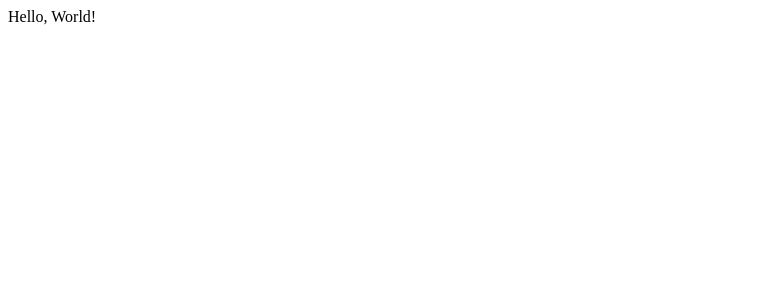
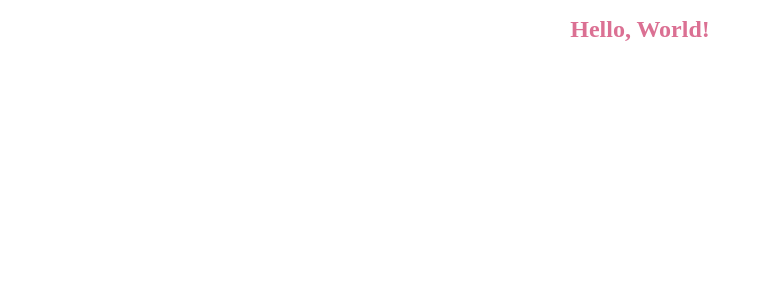
Before and after one commit to caspg/space-exp, a React app: page / in a window 1280 px wide. Shown: the top 300 px of the page, without its empty margins (0-763 px from the left). Built offline with nearby package versions, Linux system fonts and the light colour scheme.

Commit message:
add styled components

```diff
--- a/package.json
+++ b/package.json
@@ -21,6 +21,7 @@
     "morgan": "^1.7.0",
     "react": "^15.4.1",
     "react-dom": "^15.4.1",
+    "styled-components": "^1.1.1",
     "webpack": "^1.13.3",
     "webpack-dev-middleware": "^1.8.4"
   },
--- a/src/index.jsx
+++ b/src/index.jsx
@@ -1,7 +1,20 @@
 import React from 'react'
 import { render } from 'react-dom'
+import styled from 'styled-components'
+
+const Title = styled.h1`
+  font-size: 1.5em;
+  text-align: center;
+  color: palevioletred;
+`
+
+const Hello = () => (
+  <Title>
+    Hello, World!
+  </Title>
+)
 
 render(
-  <div>Hello, World!</div>,
+  <Hello />,
   document.getElementById('app'),
 )
```
Also changed, not shown: 1 other file (tests, documents, lock files or other folders).
